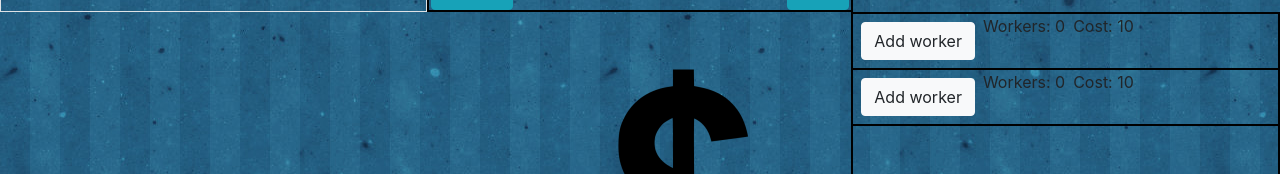
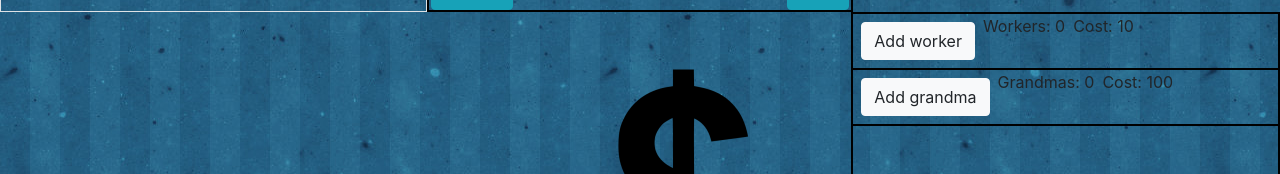
Before and after one commit to Alexander0512/clicker, an Angular app: page / in a window 1280 px wide. Shown: the part 130-304 px from the top of the page. Built offline with nearby package versions, Linux system fonts and the light colour scheme.

Commit message:
Added a grandma auto clicker

```diff
--- a/src/app/app.component.html
+++ b/src/app/app.component.html
@@ -6,9 +6,13 @@
   <div class="container-fluid">
     <div class="row">
       <div class="col-4 border">
-          <button class="btn btn-danger" (click)="deleteWorkers()">Delete workers</button>
-          <button class="btn btn-danger m-1" (click)="deleteSave()">Delete save data</button>
-        </div>
+        <button class="btn btn-danger" (click)="deleteWorkers()">
+          Delete workers
+        </button>
+        <button class="btn btn-danger m-1" (click)="deleteSave()">
+          Delete save data
+        </button>
+      </div>
       <div class="col-4 option_position borders">
         <app-options-bar
           (save)="saveGame()"
@@ -29,7 +33,9 @@
           <app-game-store
             [workerCount]="workers"
             [moneyCount]="money"
+            [grandmaCount]="grandmas"
             (addWorker)="addWorker($event)"
+            (addGrandma)="addGrandma($event)"
           ></app-game-store>
         </div>
       </div>
@@ -41,7 +47,6 @@
         <div class="col-4"></div>
         <h1>Money: {{ money }}</h1>
         <h1>Mps: {{ mps }}</h1>
-
       </div>
     </div>
     <div class="row"></div>
--- a/src/app/app.component.ts
+++ b/src/app/app.component.ts
@@ -13,11 +13,12 @@ export class AppComponent implements OnInit {
   optionsScreen: OptionsScreenComponent;
   money: number = 0;
   workers: number = 0;
+  grandmas: number = 0;
   save: Save;
   toSave = true;
   optionsOpen = false;
   submitted = false;
-  mps:number = 0;
+  mps: number = 0;
   constructor(private SaveGame: SaveGameService) {
     this.saveGameService = SaveGame;
   }
@@ -25,7 +26,7 @@ export class AppComponent implements OnInit {
     localStorage.setItem("password", "12345678");
     this.loadGame();
     setInterval(() => {
-      this.autoClicker(this.workers);
+      this.autoClicker();
     }, 1000);
     this.addMps();
   }
@@ -38,11 +39,11 @@ export class AppComponent implements OnInit {
   getMoney(number) {
     this.money++;
   }
-  autoClicker(num) {
-    this.money = this.money + num;
+  autoClicker() {
+    this.money = this.money + this.workers + (this.grandmas * 4);
   }
   addMps() {
-    this.mps = this.workers;
+    this.mps = this.workers + (this.grandmas * 4);
     // this.mps = this.workers + (this.workers *5) ;
   }
   addWorker(workerCost) {
@@ -50,6 +51,14 @@ export class AppComponent implements OnInit {
       this.money = this.money - workerCost;
       console.log(workerCost);
       this.workers++;
+      this.addMps();
+    }
+  }
+  addGrandma(grandmaCost) {
+    if (grandmaCost <= this.money) {
+      this.money = this.money - grandmaCost;
+      console.log(this.money);
+      this.grandmas++;
       this.addMps();
     }
   }
@@ -63,7 +72,8 @@ export class AppComponent implements OnInit {
   saveGame() {
     this.save = {
       money: this.money,
-      workers: this.workers
+      workers: this.workers,
+      grandmas: this.grandmas
     };
     console.log(this.save);
     this.saveGameService.saveGame(this.save);
@@ -77,6 +87,9 @@ export class AppComponent implements OnInit {
       }
       if (this.save.workers !== undefined) {
         this.workers = this.save.workers;
+      }
+      if (this.save.grandmas !== undefined) {
+        this.grandmas = this.save.grandmas;
       }
     }
     console.log(this.save);
--- a/src/app/game-store/game-store.component.html
+++ b/src/app/game-store/game-store.component.html
@@ -5,14 +5,14 @@
         Add worker
       </button>
       <span class="ml-2 mr-2">Workers: {{ localWorkerCount }}</span>
-      <span>Cost: {{ nextCost }}</span>
+      <span>Cost: {{ nextCostWorker }}</span>
     </div>
     <div class="row worker">
-      <button class="btn btn-light ml-2 my-2" (click)="addAWorker()">
-        Add worker
+      <button class="btn btn-light ml-2 my-2" (click)="addAGrandma()">
+        Add grandma
       </button>
-      <span class="ml-2 mr-2">Workers: {{ localWorkerCount }}</span>
-      <span>Cost: {{ nextCost }}</span>
+      <span class="ml-2 mr-2">Grandmas: {{ localGrandmaCount }}</span>
+      <span>Cost: {{ nextCostGrandma }}</span>
     </div>
   </div>
 </div>
--- a/src/app/game-store/game-store.component.ts
+++ b/src/app/game-store/game-store.component.ts
@@ -1,4 +1,5 @@
 import { Component, OnInit, Output, EventEmitter, Input } from "@angular/core";
+import { ToastrService } from "ngx-toastr";
 
 @Component({
   selector: "app-game-store",
@@ -8,25 +9,43 @@ import { Component, OnInit, Output, EventEmitter, Input } from "@angular/core";
 export class GameStoreComponent implements OnInit {
   @Input() moneyCount;
   @Input() workerCount;
+  @Input() grandmaCount;
+
   @Output() addWorker = new EventEmitter();
+  @Output() addGrandma = new EventEmitter();
+
   localWorkerCount: number;
-  nextCost: number;
-  constructor() {}
+  localGrandmaCount: number;
+
+  nextCostWorker: number;
+  nextCostGrandma: number;
+  constructor(private toastr: ToastrService) {}
 
   ngOnInit() {
     this.localWorkerCount = this.workerCount;
-    this.nextCost = Math.floor(10 * Math.pow(1.1, this.localWorkerCount));
+    this.localGrandmaCount = this.grandmaCount;
+
+    this.nextCostWorker = Math.floor(10 * Math.pow(1.1, this.localWorkerCount));
+    this.nextCostGrandma = Math.floor(100 * Math.pow(1.2, this.localGrandmaCount));
   }
   addAWorker() {
-    console.log(this.moneyCount);
-
     var workerCost = Math.floor(10 * Math.pow(1.1, this.workerCount));
     if (this.moneyCount >= workerCost) {
       this.localWorkerCount = this.workerCount + 1;
+    } else {
+      this.toastr.error("Not enough money!", "Error");
     }
-    // document.getElementById('worker').style.color = 'grey';
-    // let workerTotal = workers;
-    this.nextCost = Math.floor(10 * Math.pow(1.1, this.localWorkerCount));
+    this.nextCostWorker = Math.floor(10 * Math.pow(1.1, this.localWorkerCount));
     this.addWorker.emit(workerCost);
   }
+  addAGrandma() {
+    var grandmaCost = Math.floor(100 * Math.pow(1.2, this.workerCount));
+    if (this.moneyCount >= grandmaCost) {
+      this.localWorkerCount = this.grandmaCount + 1;
+    } else {
+      this.toastr.error("Not enough money!", "Error");
+    }
+    this.nextCostGrandma = Math.floor(10 * Math.pow(1.1, this.localWorkerCount));
+    this.addGrandma.emit(grandmaCost);
+  }
 }
--- a/src/models/saveModel.ts
+++ b/src/models/saveModel.ts
@@ -2,5 +2,5 @@
 export class Save   {
 	public money: number;
 	public workers: number;
-
+	public grandmas: number;
 }
--- a/src/styles.scss
+++ b/src/styles.scss
@@ -6,7 +6,7 @@
 // or import a bootstrap 4 alert styled design (SASS ONLY)
 // should be after your bootstrap imports, it uses bs4 variables, mixins, functions
 // @import '~ngx-toastr/toastr-bs4-alert';
-
+@import '~ngx-toastr/toastr';
 body {
     background-image: url('assets/img/background.jpg');
     color:#fffcf0;
```
